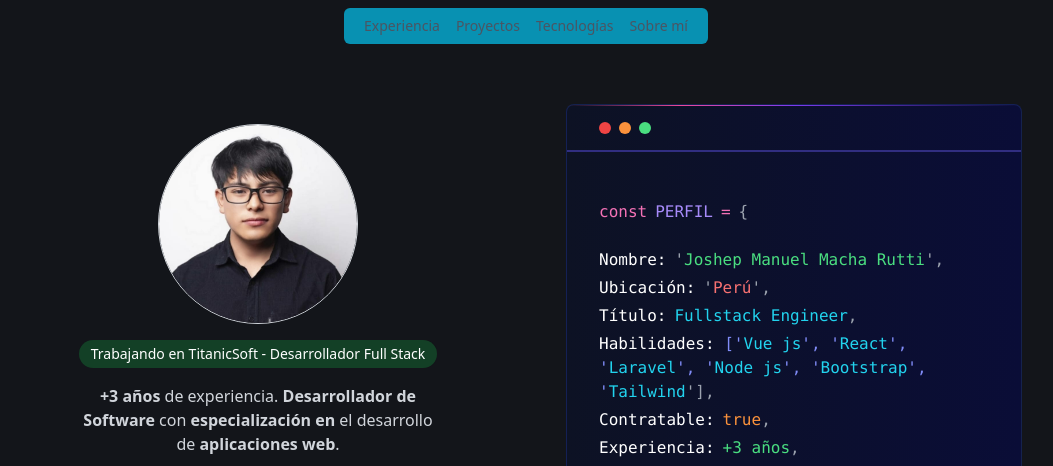
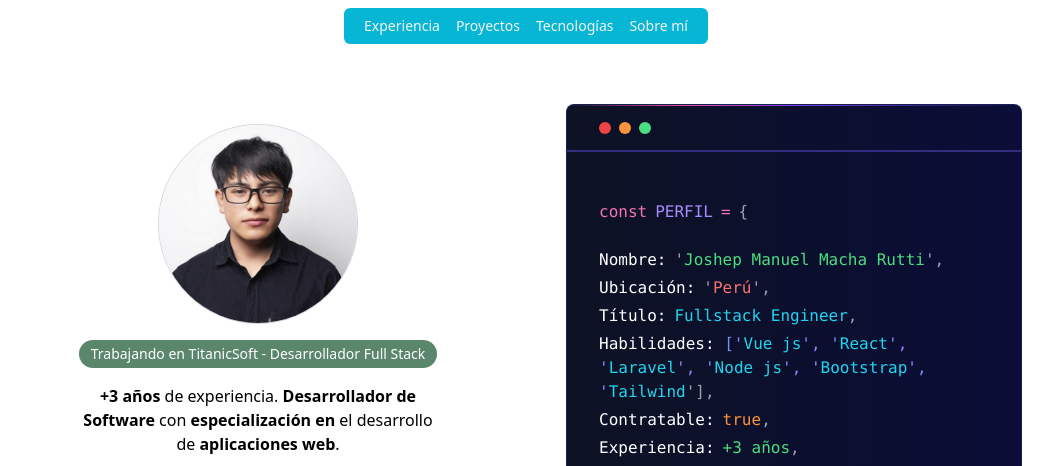
Before and after one commit to Joselow/my_portfolio, an Astro site: page / in a window 1280 px wide. Shown: the top 466 px of the page, without its empty margins (114-1167 px from the left). Built offline with nearby package versions, Linux system fonts and the light colour scheme; Astro itself is replaced by a stand-in of ours.

Commit message:
styles(dark mode): position styles

```diff
--- a/src/components/Experience.astro
+++ b/src/components/Experience.astro
@@ -50,7 +50,7 @@ const experiences = [
             <h4 class="font-semibold text-xl text-gray-600 dark:text-white">
               <a class=" flex gap-2 justify-between" href={experience.href} rel="noopener noreferrer" target="_blank">
                 {experience.company}
-                  <div class="text-xs flex gap-2 items-center text-black bg-gray-600/70 dark:bg-white/70 rounded-full px-2 py-1">
+                  <div class="text-xs flex gap-2 items-center text-black bg-gray-200/70 dark:bg-white/70 rounded-full px-2 py-1">
                     <span class="ml-2">
                       Visitar web
                     </span>
--- a/src/components/Initial.astro
+++ b/src/components/Initial.astro
@@ -78,7 +78,7 @@ const profile = {
       </div>
 
       <!-- Description -->
-      <p class="text-gray-300 text-sm lg:text-base my-2 lg:my-4 text-center" set:html={profile.description}></p>
+      <p class="dark:text-gray-300 text-sm lg:text-base my-2 lg:my-4 text-center" set:html={profile.description}></p>
 
       <!-- Social Links -->
       <div class="w-full flex justify-center items-center gap-5">
--- a/src/components/Nav.astro
+++ b/src/components/Nav.astro
@@ -2,17 +2,17 @@
   class="fixed top-0 z-10 flex items-center justify-center w-full mx-auto mt-2"
 >
   <nav
-    class="bg-cyan-600 flex px-3 text-sm font-medium rounded-md text-gray-600 dark:text-gray-200 justify-center items-center"
+    class="bg-cyan-500 dark:bg-cyan-600 flex px-3 text-sm font-medium rounded-md text-gray-100 dark:text-white justify-center items-center"
   >
     <a
-      class="relative block px-2 py-2 transition hover:text-gray-500 dark:hover:text-amber-400"
+      class="relative block px-2 py-2 transition hover:text-amber-500 dark:hover:text-amber-400"
       aria-label="experiencia"
       href="/#experiencia"
 
     >
       Experiencia
     </a><a
-      class="relative block px-2 py-2 transition hover:text-gray-500 dark:hover:text-amber-400"
+      class="relative block px-2 py-2 transition hover:text-amber-500 dark:hover:text-amber-400"
       aria-label="proyectos"
       href="/#proyectos"
 
@@ -20,7 +20,7 @@
       Proyectos
     </a>
     <a
-      class="relative block px-2 py-2 transition hover:text-gray-500 dark:hover:text-amber-400"
+      class="relative block px-2 py-2 transition hover:text-amber-500 dark:hover:text-amber-400"
       aria-label="kit-tech"
       href="/#kit-tech"
 
@@ -28,7 +28,7 @@
       Tecnologías
     </a>
     <a
-      class="relative block px-2 py-2 transition hover:text-gray-500 dark:hover:text-amber-400"
+      class="relative block px-2 py-2 transition hover:text-amber-500 dark:hover:text-amber-400"
       aria-label="sobre-mi"
       href="/#sobre-mi"
 
--- a/src/components/Projects.astro
+++ b/src/components/Projects.astro
@@ -120,7 +120,7 @@ const projects1 = [
                   {project.description}
                 </p>
               </div>
-              <div class="flex justify-between items-center">
+              <div class="flex flex-wrap justify-between items-center">
                 <div>
                   {project.codeLink && (
                     <p>
@@ -146,7 +146,7 @@ const projects1 = [
                   )}
                 </div>
 
-                <div class="flex items-center gap-2">
+                <div class="flex flex-wrap items-center gap-2">
                   {project.technologies.map(tech => (
                     <>
                       <span
--- a/src/layouts/Layout.astro
+++ b/src/layouts/Layout.astro
@@ -16,7 +16,7 @@ const siteName = 'Joselow | Fullstack Engineer';
 	<head>
 		<meta charset="UTF-8" />
 		<meta name="description" content={description} />
-		<meta name="viewport" content="width=device-width" />
+		<meta name="viewport" content="width=device-width, initial-scale=1.0" />
 		<link rel="icon" type="image/svg+xml" href="/favicon.svg" />
 		<meta name="generator" content={Astro.generator} />
 		<title>{title}</title>
@@ -76,17 +76,31 @@ const siteName = 'Joselow | Fullstack Engineer';
 		})}
 		</script>
 	</head>
-	<body>
-    <Nav/>
-    <main class="section py-16 w-full mx-auto container lg:max-w-5xl md:max-w-3xl px-4">
-      <slot />
-    </main>
+	<body class="bg-white dark:bg-[#13151a]">
+		<Nav/>
+		<main class="section py-16 w-full mx-auto container lg:max-w-5xl md:max-w-3xl px-4">
+		<slot />
+		</main>
 	</body>
 </html>
 <style is:global>
-  html{
+  * {
+    margin: 0;
+    padding: 0;
+    box-sizing: border-box;
+  }
+  html {
     scroll-behavior: smooth;
-
+    font-family: system-ui, sans-serif;
+    background: #13151a;
+    background-size: 224px;
+    overflow-x: hidden;
+  }
+  body {
+    margin: 0;
+    padding: 0;
+    overflow-x: hidden;
+    width: 100%;
   }
 	:root {
 		--accent: 136, 58, 234;
@@ -98,11 +112,6 @@ const siteName = 'Joselow | Fullstack Engineer';
 			rgb(var(--accent-light)) 30%,
 			white 60%
 		);
-	}
-	html {
-		font-family: system-ui, sans-serif;
-		background: #13151a;
-		background-size: 224px;
 	}
 	code {
 		font-family:
--- a/tailwind.config.mjs
+++ b/tailwind.config.mjs
@@ -1,6 +1,7 @@
 /** @type {import('tailwindcss').Config} */
 export default {
 	content: ['./src/**/*.{astro,html,js,jsx,md,mdx,svelte,ts,tsx,vue}'],
+	darkMode: 'class', // Habilita el modo oscuro basado en clase
 	theme: {
 		extend: {},
 	},
```
